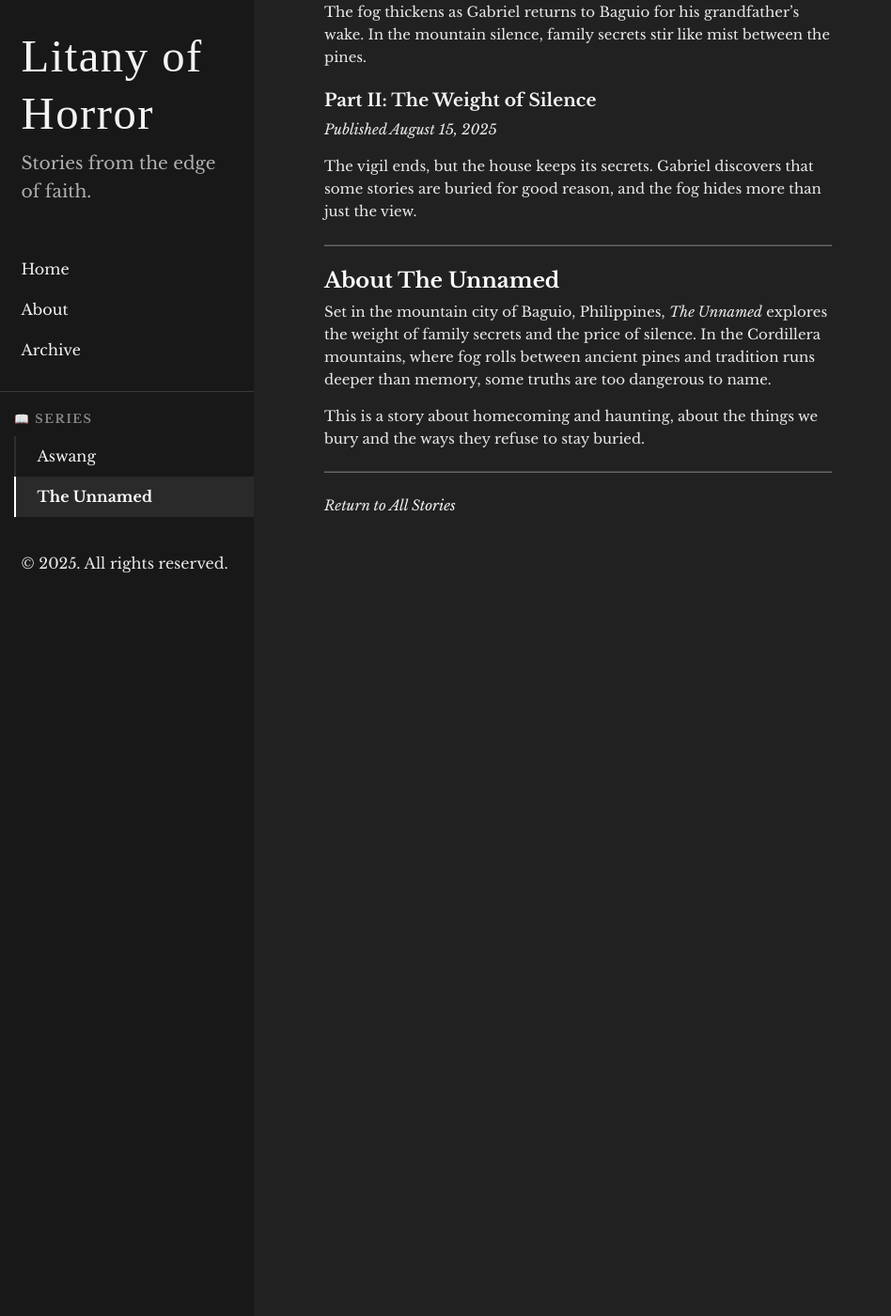
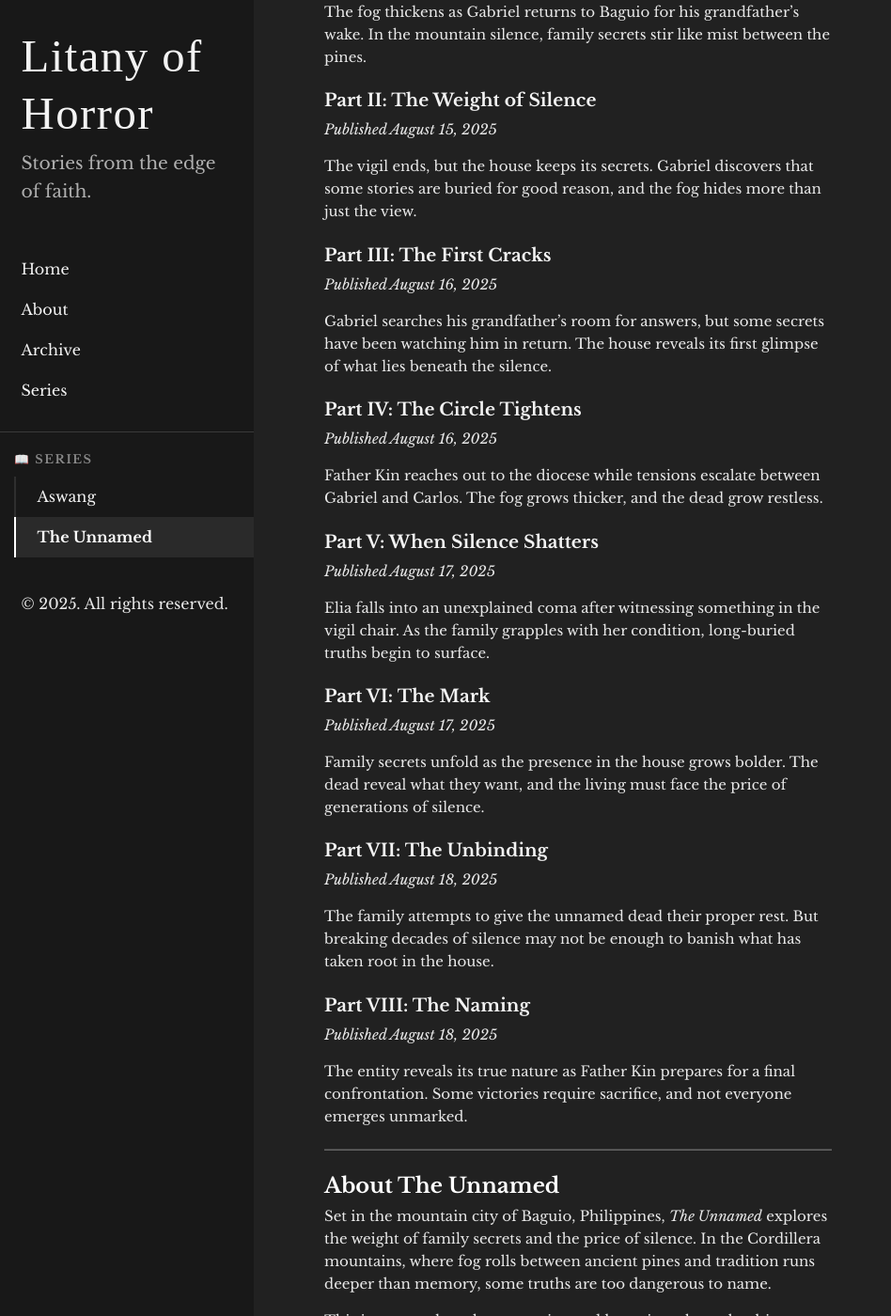
Before and after one commit to fearfulsmtry/litany-of-horror, a Jekyll site: the page built from the-unnamed-series.md, in a window 1280 px wide and 1400 px high, scrolled down 556 px. Shown: the whole window at 94% size, without its empty margins (0-948 px from the left). Built offline with Jekyll 4.4.1, drawn with Linux system fonts in a browser that asks for light colours; some web fonts are replaced; before the commit the page ends 1226 px from its top, so only the background shows below that.

Commit message:
Create series overview page and update navigation structure
- Add new series.md page showcasing all horror series with descriptions
- Update homepage navigation to link to series overview instead of single series
- Complete The Unnamed series page with all 8 published parts and refined descriptions
- Remove spoilers from part descriptions to preserve story surprises
- Create scalable navigation: Home → Series Overview → Individual Series → Parts
- Improve content discoverability with organized series structure

```diff
--- a/index.html
+++ b/index.html
@@ -34,7 +34,7 @@
   <h2>🗂️ Browse Stories</h2>
   <div class="nav-grid">
     <div class="nav-item">
-      <h4><a href="{{ '/aswang-series' | relative_url }}">Complete Series</a></h4>
+      <h4><a href="{{ '/series' | relative_url }}">Complete Series</a></h4>
       <p>Read multi-part horror narratives from beginning to end.</p>
     </div>
     <div class="nav-item">
--- a/the-unnamed-series.md
+++ b/the-unnamed-series.md
@@ -27,6 +27,36 @@
 
 The vigil ends, but the house keeps its secrets. Gabriel discovers that some stories are buried for good reason, and the fog hides more than just the view.
 
+### [Part III: The First Cracks]({{ site.baseurl }}/2025/08/16/the-unnamed-part-iii/)
+*Published August 16, 2025*
+
+Gabriel searches his grandfather's room for answers, but some secrets have been watching him in return. The house reveals its first glimpse of what lies beneath the silence.
+
+### [Part IV: The Circle Tightens]({{ site.baseurl }}/2025/08/16/the-unnamed-part-iv/)
+*Published August 16, 2025*
+
+Father Kin reaches out to the diocese while tensions escalate between Gabriel and Carlos. The fog grows thicker, and the dead grow restless.
+
+### [Part V: When Silence Shatters]({{ site.baseurl }}/2025/08/17/the-unnamed-part-v/)
+*Published August 17, 2025*
+
+Elia falls into an unexplained coma after witnessing something in the vigil chair. As the family grapples with her condition, long-buried truths begin to surface.
+
+### [Part VI: The Mark]({{ site.baseurl }}/2025/08/17/the-unnamed-part-vi/)
+*Published August 17, 2025*
+
+Family secrets unfold as the presence in the house grows bolder. The dead reveal what they want, and the living must face the price of generations of silence.
+
+### [Part VII: The Unbinding]({{ site.baseurl }}/2025/08/18/the-unnamed-part-vii/)
+*Published August 18, 2025*
+
+The family attempts to give the unnamed dead their proper rest. But breaking decades of silence may not be enough to banish what has taken root in the house.
+
+### [Part VIII: The Naming]({{ site.baseurl }}/2025/08/18/the-unnamed-part-viii/)
+*Published August 18, 2025*
+
+The entity reveals its true nature as Father Kin prepares for a final confrontation. Some victories require sacrifice, and not everyone emerges unmarked.
+
 ---
 
 ## About The Unnamed
```
Also changed, not shown: series.md (added, +30 -0 lines).
